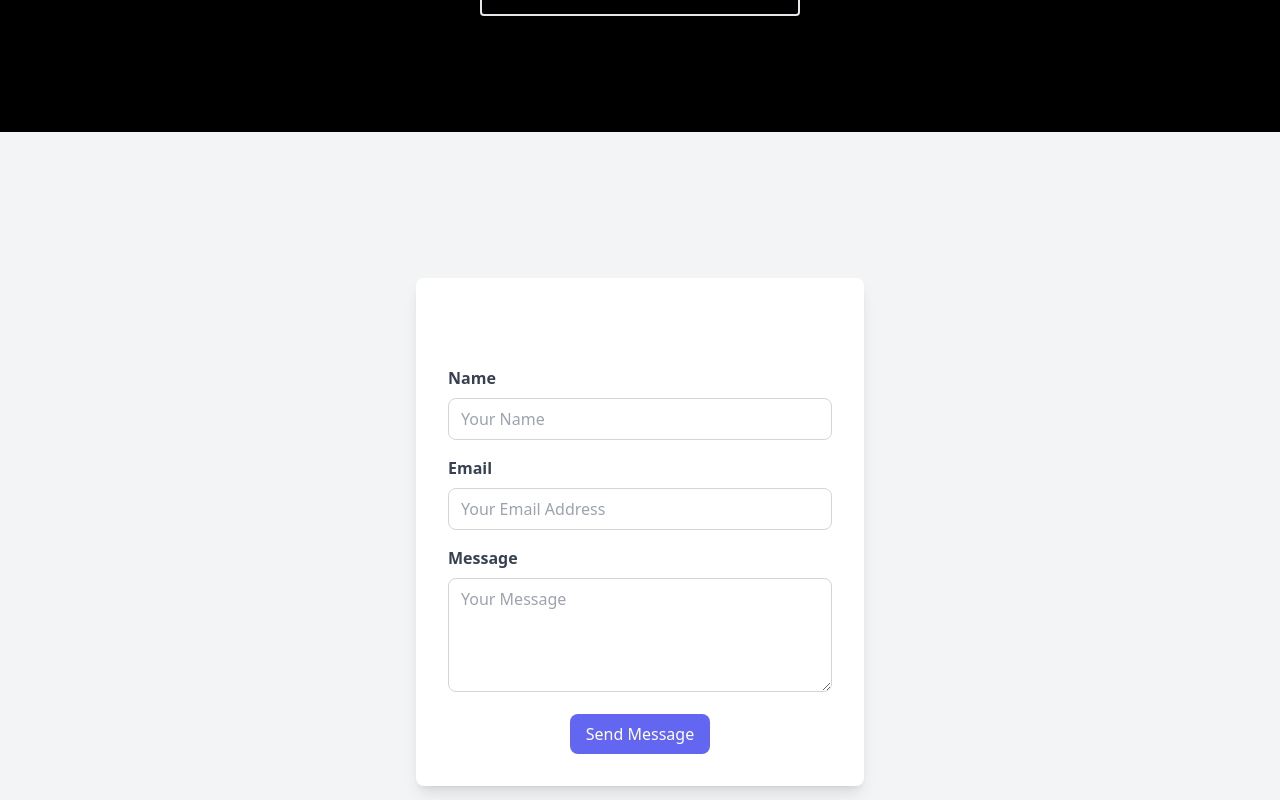
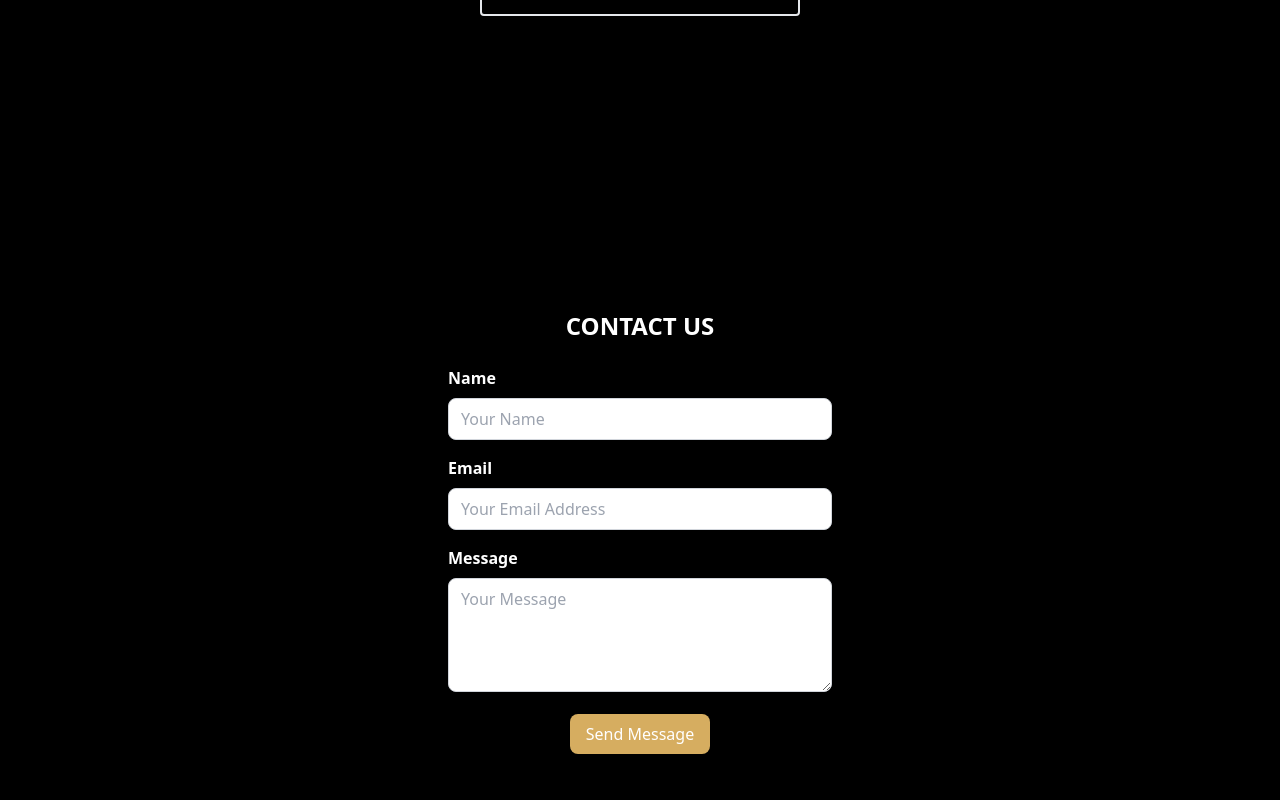
Before and after one commit to Ndungu-Muigai/new-portfolio, a React (Create React App) app: page /about in a window 1280 px wide. Shown: the part 1260-2060 px from the top of the page. Built offline with nearby package versions, Linux system fonts and the light colour scheme; a web font is replaced by a local one.

Commit message:
Added the contact form and modified the hover color of the buttons

```diff
--- a/src/Pages/Contacts.js
+++ b/src/Pages/Contacts.js
@@ -1,65 +1,41 @@
 import React, { useState } from 'react';
 
-const Contacts = () => {
+const Contacts = () =>
+{
     const [formData, setFormData] = useState({
         name: '',
         email: '',
         message: ''
     });
 
-    const handleChange = e => setFormData({...formData, [e.target.id]: e.target.value});
+    const handleChange = e => setFormData({...formData,[e.target.id]: e.target.value})
 
-    const handleSubmit = e => {
+    const handleSubmit = e =>
+    {
         e.preventDefault();
         // Handle form submission logic here, e.g., send the form data to an API
         console.log('Form submitted:', formData);
     };
 
     return (
-        <div className="min-h-screen flex items-center justify-center bg-gray-100">
-            <div className="bg-white p-8 rounded-lg shadow-lg w-full max-w-md">
+        <div className="min-h-screen flex items-center justify-center">
+            <div className="p-8 rounded-lg shadow-lg w-full max-w-md">
                 <h1 className="text-2xl font-bold mb-6 text-center">Contact Us</h1>
                 <form onSubmit={handleSubmit}>
                     <div className="mb-4">
-                        <label className="block text-gray-700 font-bold mb-2" htmlFor="name">Name</label>
-                        <input
-                            type="text"
-                            id="name"
-                            value={formData.name}
-                            onChange={handleChange}
-                            className="w-full px-3 py-2 border border-gray-300 rounded-lg text-gray-900 bg-white"
-                            placeholder="Your Name"
-                        />
+                        <label className="block font-bold mb-2" htmlFor="name">Name</label>
+                        <input type="text" id="name" value={formData.name} onChange={handleChange} className="w-full text-white px-3 py-2 border border-gray-300 rounded-lg" placeholder="Your Name"/>
                     </div>
                     <div className="mb-4">
-                        <label className="block text-gray-700 font-bold mb-2" htmlFor="email">Email</label>
-                        <input
-                            type="email"
-                            id="email"
-                            value={formData.email}
-                            onChange={handleChange}
-                            className="w-full px-3 py-2 border border-gray-300 rounded-lg text-gray-900 bg-white"
-                            placeholder="Your Email Address"
-                        />
+                        <label className="block font-bold mb-2" htmlFor="email">Email</label>
+                        <input type="email" id="email" value={formData.email} onChange={handleChange} className="w-full text-white px-3 py-2 border border-gray-300 rounded-lg" placeholder="Your Email Address"/>
                     </div>
                     <div className="mb-4">
-                        <label className="block text-gray-700 font-bold mb-2" htmlFor="message">Message</label>
-                        <textarea
-                            id="message"
-                            value={formData.message}
-                            onChange={handleChange}
-                            className="w-full px-3 py-2 border border-gray-300 rounded-lg text-gray-900 bg-white"
-                            rows="4"
-                            placeholder="Your Message"
-                        ></textarea>
+                        <label className="block font-bold mb-2" htmlFor="message">Message</label>
+                        <textarea id="message" value={formData.message} onChange={handleChange} className="w-full text-white px-3 py-2 border border-gray-300 rounded-lg" rows="4" placeholder="Your Message"></textarea>
                     </div>
                     <div className="flex items-center justify-center">
-                        <button
-                            type="submit"
-                            className="bg-indigo-500 text-white px-4 py-2 rounded-lg hover:bg-indigo-600 focus:outline-none focus:bg-indigo-600"
-                        >
-                            Send Message
-                        </button>
+                        <button type="submit" className="button px-4 py-2 rounded-lg focus:outline-none">Send Message</button>
                     </div>
                 </form>
             </div>
```
